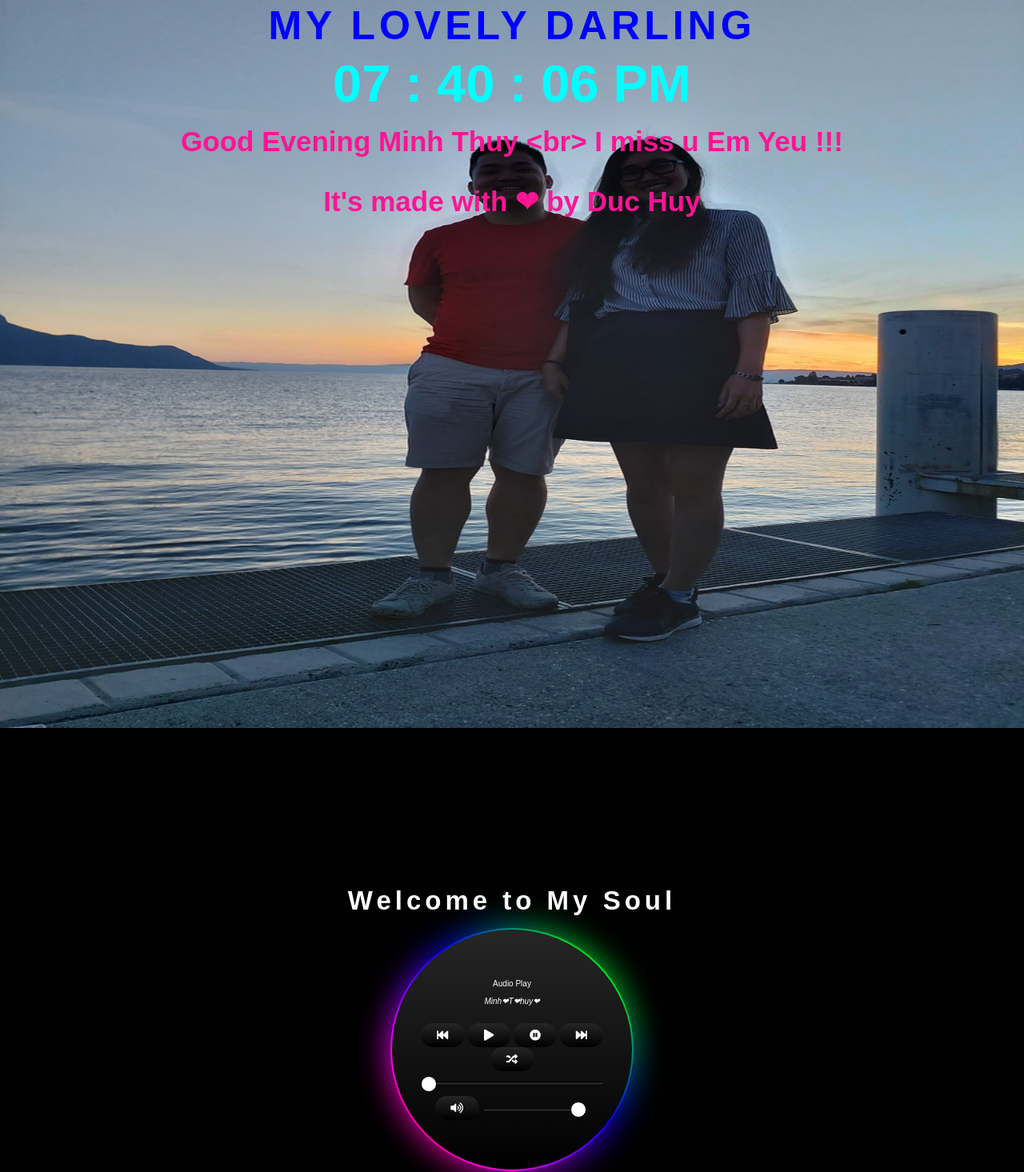
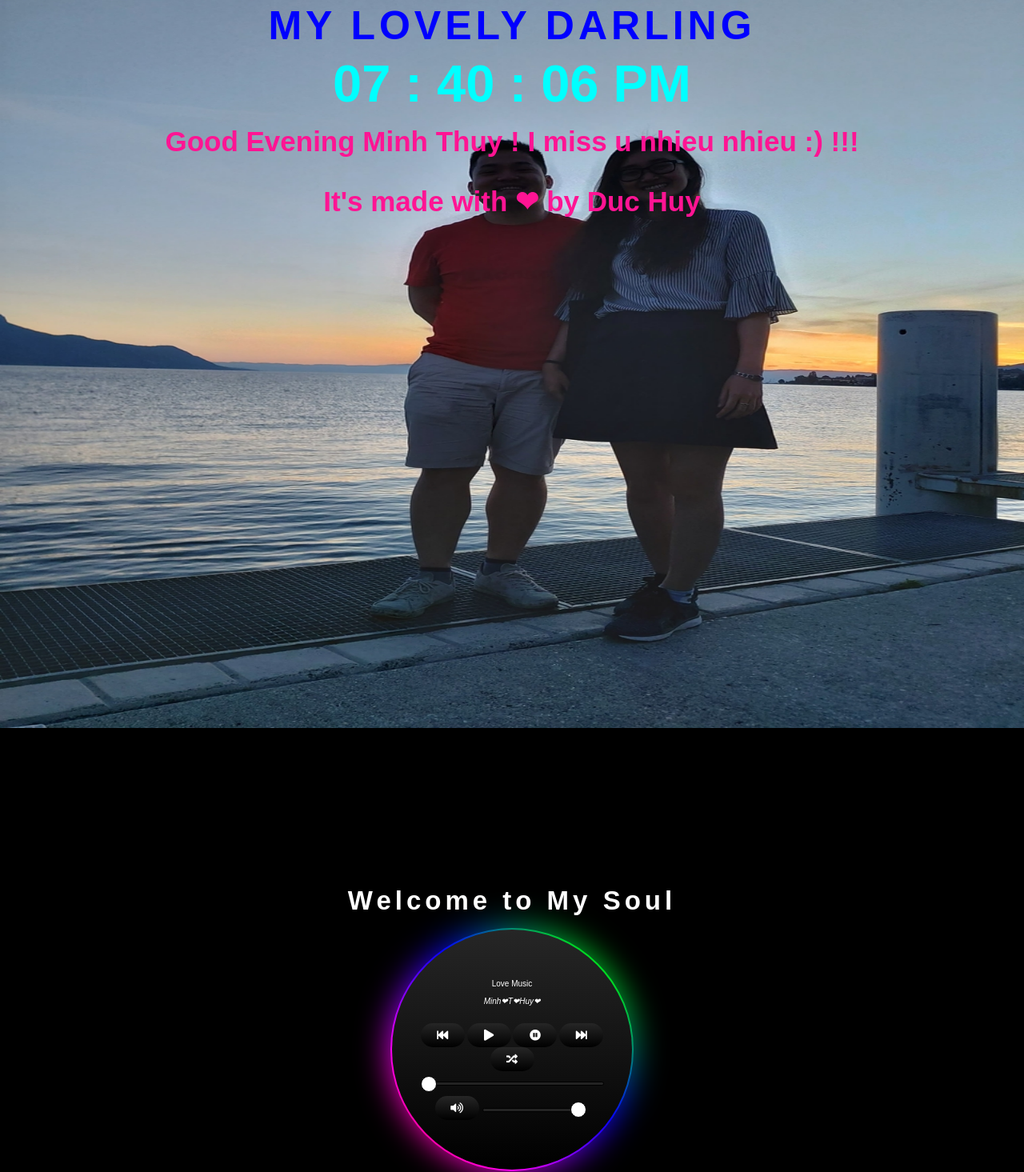
Before and after one commit to douchuis/MinhThuy, a website: page index.html in a window 1280 px wide. Shown: the part 110-1575 px from the top of the page at 80% size. Drawn offline with Linux system fonts and the light colour scheme; a web font is replaced by a local one.

Commit message:
third commit

```diff
--- a/index.html
+++ b/index.html
@@ -22,9 +22,9 @@
       <h1 class="dark-part">Welcome to My Soul</h1>
       <div class="glow">
         <div class="text-container">
-          <span class="text">Audio Play</span>
+          <span class="text">Love Music</span>
           <br>
-          <a><span class="text"><i>Minh❤T❤huy❤</i></span></a>
+          <a><span class="text"><i>Minh❤T❤Huy❤</i></span></a>
           <br>
           <a><span class="text" id="songName"><i></i></span></a>
           <br>
--- a/js/script1.js
+++ b/js/script1.js
@@ -59,14 +59,16 @@ function realtimeClock() {
         hour = today.getHours();
 
     if(hour <12) {
-        greeting.textContent = 'Good Morning Minh Thuy <br> Chuc Em Yeu mot ngay vui ve !!! ';
+        greeting.textContent = 'Good Morning Minh Thuy ! Chuc Em Yeu mot ngay vui ve !!! ';
+
+
 
     }else if ((hour > 12) && (hour<18)){
         greeting.textContent = "Good Afternoon EM Yeu !!!";
     }else if((hour > 22) && (hour < 24)){
         greeting.textContent = "Time for bed, Right ?";
     }else {
-        greeting.textContent = "Good Evening Minh Thuy <br> I miss u Em Yeu !!!";
+        greeting.textContent = "Good Evening Minh Thuy ! I miss u nhieu nhieu :) !!!";
     }
     greeting = document.getElementById('greeting');
 }
```
